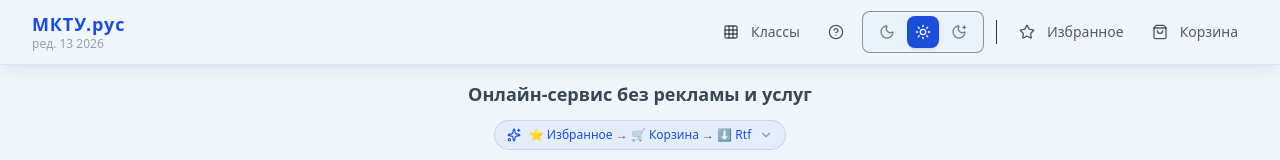
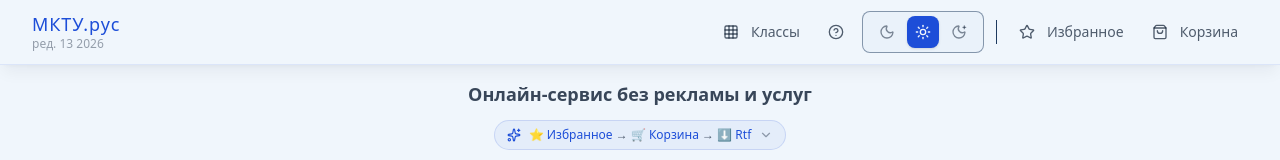
Before and after one commit to gabbardtools-a11y/mktu, a Next.js app: page / in a window 1280 px wide. Shown: the top 160 px of the page. Built offline with nearby package versions, Linux system fonts and the light colour scheme.

Commit message:
UI: МКТУ.рус — font-normal (not bold) + brighter gold
- font-extrabold → font-normal (plain text, not bold)
- Dark theme gold: #d4a843 → #f0c050 (brighter, lighter gold)
- gold-light: #e8c96a → #ffd870
- gold-dark: #b8902f → #d4a843 (was the old gold)

```diff
--- a/src/app/globals.css
+++ b/src/app/globals.css
@@ -113,9 +113,9 @@
   --border: #1e293b;
   --input: #1e293b;
   --ring: #d4a843;
-  --gold: #d4a843;
-  --gold-light: #e8c96a;
-  --gold-dark: #b8902f;
+  --gold: #f0c050;
+  --gold-light: #ffd870;
+  --gold-dark: #d4a843;
   --chart-1: #d4a843;
   --chart-2: #e8c96a;
   --chart-3: #4a9eff;
--- a/src/components/mktu/header.tsx
+++ b/src/components/mktu/header.tsx
@@ -67,7 +67,7 @@ export function Header({
             href="/"
             className="flex flex-col hover:opacity-80 transition-opacity"
           >
-            <span className="text-gold font-extrabold text-base sm:text-lg tracking-wider leading-tight">
+            <span className="text-gold font-normal text-base sm:text-lg tracking-wider leading-tight">
               МКТУ.рус
             </span>
             <span className="text-foreground/40 font-normal text-[10px] sm:text-xs sm:ml-0 leading-tight">
```
